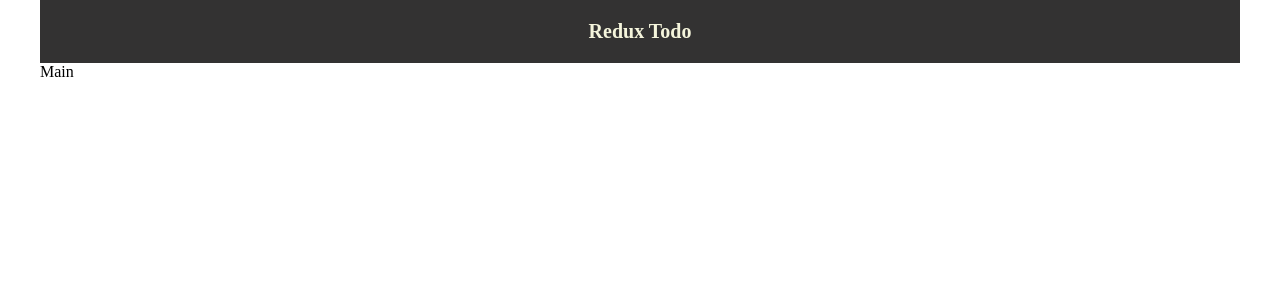
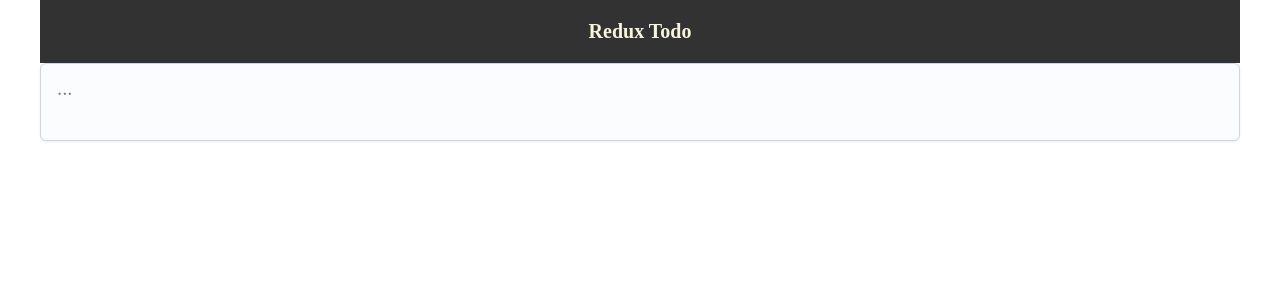
Before and after one commit to lickoneyou/ReduxTodo, a React (Create React App) app: page / in a window 1280 px wide. Shown: the top 300 px of the page. Built offline with nearby package versions, Linux system fonts and the light colour scheme.

Commit message:
add ta component

```diff
--- a/package.json
+++ b/package.json
@@ -5,6 +5,7 @@
   "dependencies": {
     "@emotion/react": "^11.11.1",
     "@emotion/styled": "^11.11.0",
+    "@mui/joy": "^5.0.0-beta.19",
     "@mui/material": "^5.15.1",
     "@reduxjs/toolkit": "^2.0.1",
     "@testing-library/jest-dom": "^5.17.0",
--- a/src/components/Main/Main.jsx
+++ b/src/components/Main/Main.jsx
@@ -1,7 +1,12 @@
 import React from "react";
+import TextArea from "./TextArea/TextArea";
 
 const Main = () => {
-  return <main>Main</main>;
+  return (
+    <main>
+      <TextArea />
+    </main>
+  );
 };
 
 export default Main;
--- /dev/null
+++ b/src/components/Main/TextArea/TextArea.jsx
@@ -0,0 +1,17 @@
+import React from "react";
+import Textarea from "@mui/joy/Textarea";
+
+const TextArea = () => {
+  return (
+    <Textarea
+      color="neutral"
+      disabled={false}
+      minRows={2}
+      size="lg"
+      variant="outlined"
+      placeholder="..."
+    />
+  );
+};
+
+export default TextArea;
```
Also changed, not shown: 1 other file (tests, documents, lock files or other folders).
